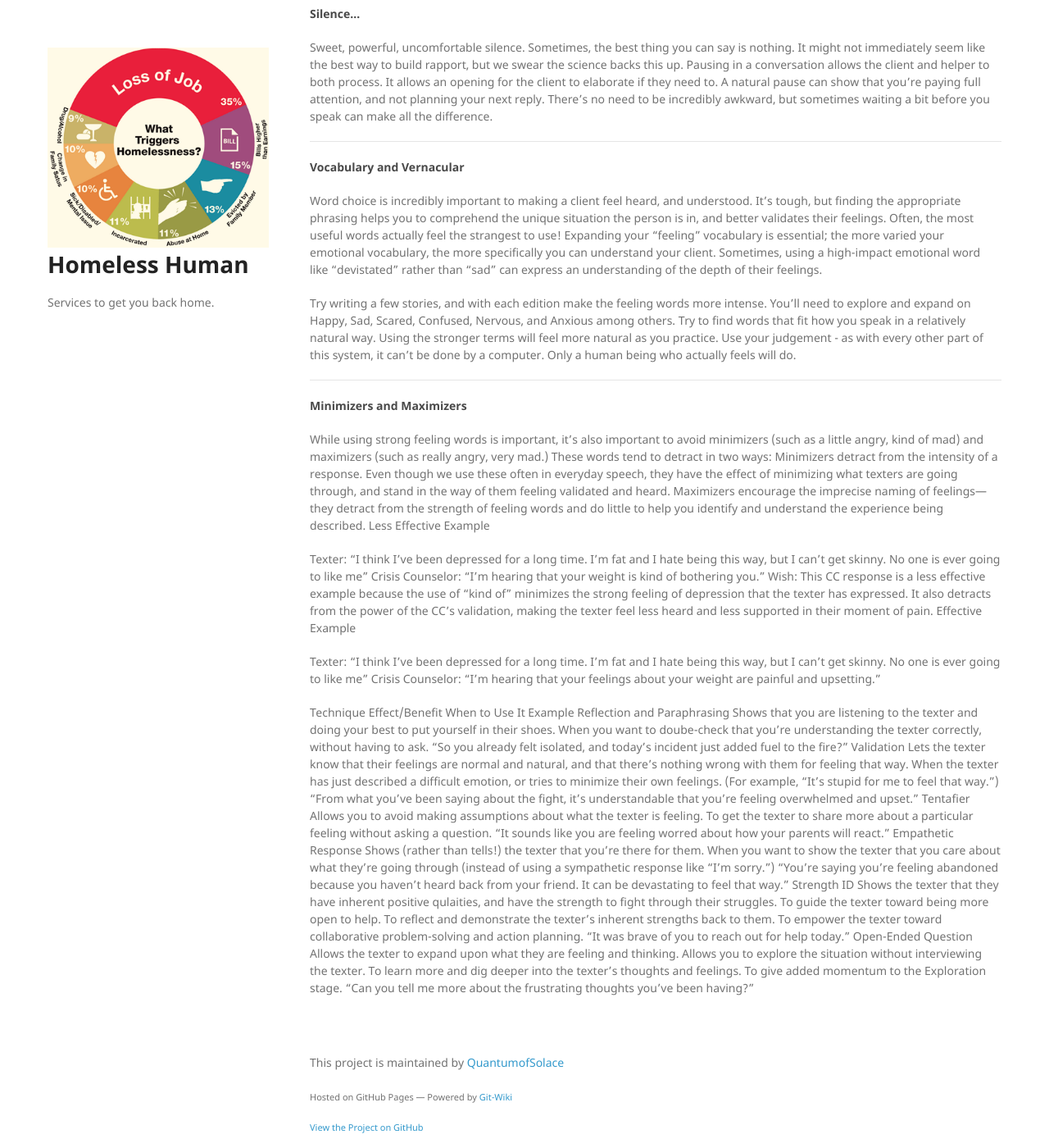
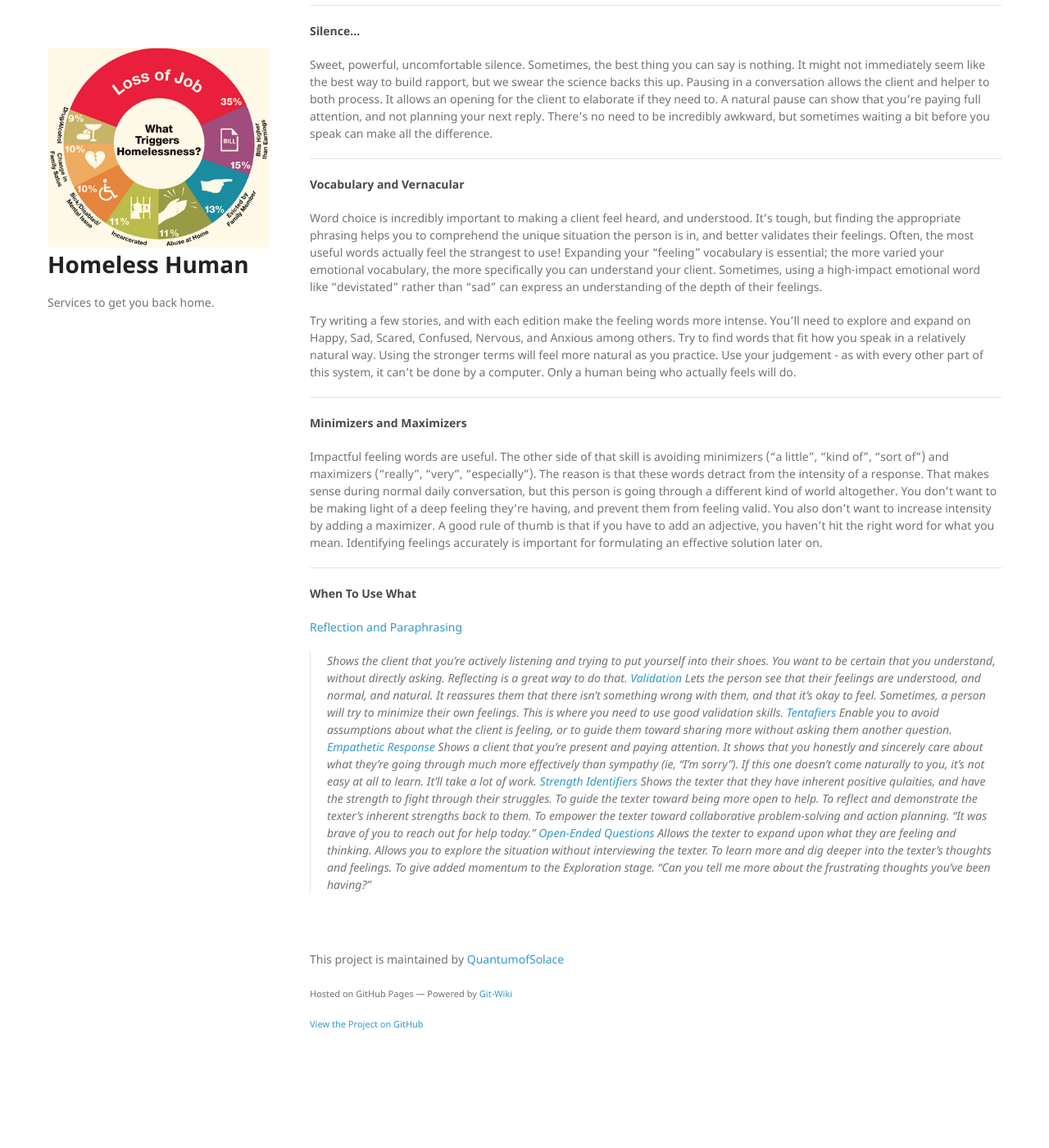
Before and after one commit to QuantumofSolace/Homeless-Human, a Jekyll site: the page built from wiki/training-direct-stage-one.markdown, in a window 1280 px wide and 1400 px high, scrolled down 2864 px. Shown: the whole window at 82% size. Built offline with Jekyll 4.4.1, drawn with Linux system fonts in a browser that asks for light colours; nearby versions of some CDN libraries; our own code applies the rules of GitHub Pages for plain Markdown files; after the commit the page ends 4138 px from its top, so only the background shows below that.

Commit message:
Update training-direct-stage-one.markdown

```diff
--- a/wiki/training-direct-stage-one.markdown
+++ b/wiki/training-direct-stage-one.markdown
@@ -78,25 +78,20 @@ Try writing a few stories, and with each edition make the feeling words more int
 - - -
 
 #### Minimizers and Maximizers ####
+Impactful feeling words are useful. The other side of that skill is avoiding minimizers ("a little", "kind of", "sort of") and maximizers ("really", "very", "especially"). The reason is that these words detract from the intensity of a response. That makes sense during normal daily conversation, but this person is going through a different kind of world altogether. You don't want to be making light of a deep feeling they're having, and prevent them from feeling valid. You also don't want to increase intensity by adding a maximizer. A good rule of thumb is that if you have to add an adjective, you haven't hit the right word for what you mean. Identifying feelings accurately is important for formulating an effective solution later on.
 
-While using strong feeling words is important, it’s also important to avoid minimizers (such as a little angry, kind of mad) and maximizers (such as really angry, very mad.) These words tend to detract in two ways:
-Minimizers detract from the intensity of a response. Even though we use these often in everyday speech, they have the effect of minimizing what texters are going through, and stand in the way of them feeling validated and heard.
-Maximizers encourage the imprecise naming of feelings—they detract from the strength of feeling words and do little to help you identify and understand the experience being described.
-Less Effective Example
+- - -
 
-Texter: “I think I’ve been depressed for a long time. I’m fat and I hate being this way, but I can’t get skinny. No one is ever going to like me”
-Crisis Counselor: “I’m hearing that your weight is kind of bothering you.”
-Wish: This CC response is a less effective example because the use of “kind of” minimizes the strong feeling of depression that the texter has expressed. It also detracts from the power of the CC’s validation, making the texter feel less heard and less supported in their moment of pain.
-Effective Example
-
-Texter: “I think I’ve been depressed for a long time. I’m fat and I hate being this way, but I can’t get skinny. No one is ever going to like me”
-Crisis Counselor: “I’m hearing that your feelings about your weight are painful and upsetting.”
-
-
-Technique	Effect/Benefit	When to Use It	Example
-Reflection and Paraphrasing	Shows that you are listening to the texter and doing your best to put yourself in their shoes.	When you want to doube-check that you’re understanding the texter correctly, without having to ask.	“So you already felt isolated, and today’s incident just added fuel to the fire?”
-Validation	Lets the texter know that their feelings are normal and natural, and that there’s nothing wrong with them for feeling that way.	When the texter has just described a difficult emotion, or tries to minimize their own feelings. (For example, “It’s stupid for me to feel that way.”)	“From what you’ve been saying about the fight, it’s understandable that you’re feeling overwhelmed and upset.”
-Tentafier	Allows you to avoid making assumptions about what the texter is feeling.	To get the texter to share more about a particular feeling without asking a question.	“It sounds like you are feeling worred about how your parents will react.”
-Empathetic Response	Shows (rather than tells!) the texter that you’re there for them.	When you want to show the texter that you care about what they’re going through (instead of using a sympathetic response like “I’m sorry.”)	“You’re saying you’re feeling abandoned because you haven’t heard back from your friend. It can be devastating to feel that way.”
-Strength ID	Shows the texter that they have inherent positive qulaities, and have the strength to fight through their struggles.	To guide the texter toward being more open to help. To reflect and demonstrate the texter’s inherent strengths back to them. To empower the texter toward collaborative problem-solving and action planning.	“It was brave of you to reach out for help today.”
-Open-Ended Question	Allows the texter to expand upon what they are feeling and thinking. Allows you to explore the situation without interviewing the texter.	To learn more and dig deeper into the texter’s thoughts and feelings. To give added momentum to the Exploration stage.	“Can you tell me more about the frustrating thoughts you’ve been having?”
+#### When To Use What ####
+[Reflection and Paraphrasing](#)
+>Shows the client that you're actively listening and trying to put yourself into their shoes. You want to be certain that you understand, without directly asking. Reflecting is a great way to do that.
+[Validation]()
+>Lets the person see that their feelings are understood, and normal, and natural. It reassures them that there isn't something wrong with them, and that it's okay to feel. Sometimes, a person will try to minimize their own feelings. This is where you need to use good validation skills.
+[Tentafiers]()
+>Enable you to avoid assumptions about what the client is feeling, or to guide them toward sharing more without asking them another question.
+[Empathetic Response]()
+>Shows a client that you're present and paying attention. It shows that you honestly and sincerely care about what they're going through much more effectively than sympathy (ie, "I'm sorry"). If this one doesn't come naturally to you, it's not easy at all to learn. It'll take a lot of work.
+[Strength Identifiers]()
+Shows the texter that they have inherent positive qulaities, and have the strength to fight through their struggles.	To guide the texter toward being more open to help. To reflect and demonstrate the texter’s inherent strengths back to them. To empower the texter toward collaborative problem-solving and action planning.	“It was brave of you to reach out for help today.”
+[Open-Ended Questions]()
+Allows the texter to expand upon what they are feeling and thinking. Allows you to explore the situation without interviewing the texter.	To learn more and dig deeper into the texter’s thoughts and feelings. To give added momentum to the Exploration stage.	“Can you tell me more about the frustrating thoughts you’ve been having?”
```
